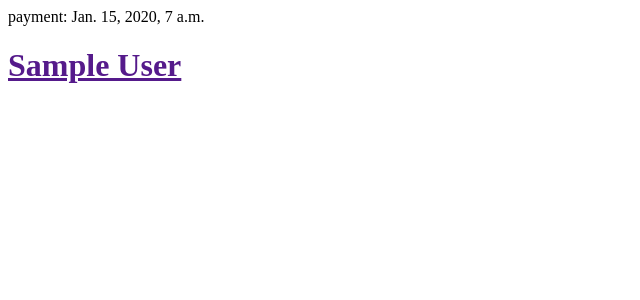
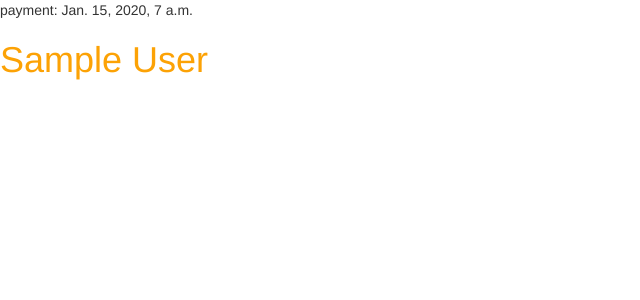
Before and after one commit to ronaldondantas/fitsystem, a Django app: template app_fitsystem/templates/app_fitsystem/student_list.html in a window 1280 px wide. Shown: the top 300 px of the page, without its empty margins (0-640 px from the left). Run offline with Django 3.2, Linux system fonts and the light colour scheme; the template is opened without the code that fills it: values that come from a table or form of the project are taken from there, others are empty; tables that the repository leaves empty hold one stand-in row (values such as "Sample post"); some libraries are stand-ins or nearby versions.

Commit message:
Criação de arquivo css

```diff
--- /dev/null
+++ b/app_fitsystem/static/css/app_fitsystem.css
@@ -0,0 +1,3 @@
+h1 a {
+    color: #FCA205;
+}
--- a/app_fitsystem/templates/app_fitsystem/student_list.html
+++ b/app_fitsystem/templates/app_fitsystem/student_list.html
@@ -1,6 +1,11 @@
+{% load staticfiles %}
 <html>
     <head>
-        <title>FitSystem</title>
+    <link rel="stylesheet" href="//maxcdn.bootstrapcdn.com/bootstrap/3.2.0/css/bootstrap.min.css">
+	<link rel="stylesheet" href="//maxcdn.bootstrapcdn.com/bootstrap/3.2.0/css/bootstrap-theme.min.css">
+	<link rel="stylesheet" href="{% static "css/app_fitsystem.css" %}">
+	<link href="http://fonts.googleapis.com/css?family=Lobster&subset=latin,latin-ext" rel="stylesheet" type="text/css">
+    <title>FitSystem</title>
     </head>
     <body>
         <div>
```
Also changed, not shown: app_fitsystem/static/app_fitsystem.css (added, +7 -0 lines).
